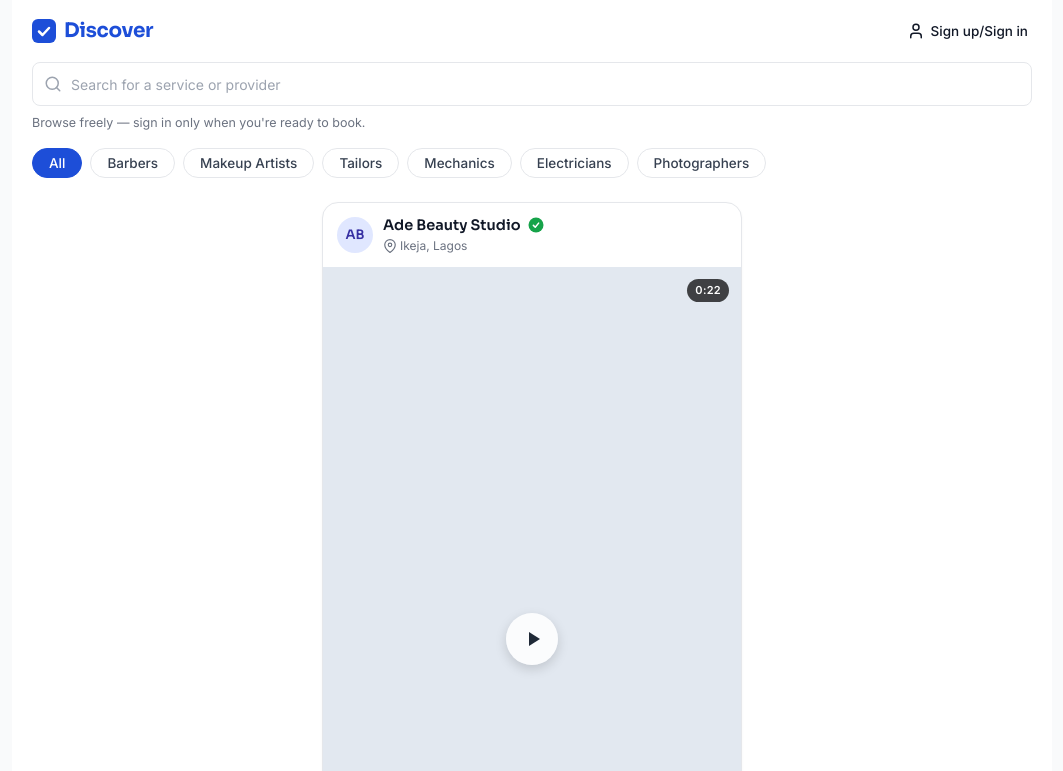
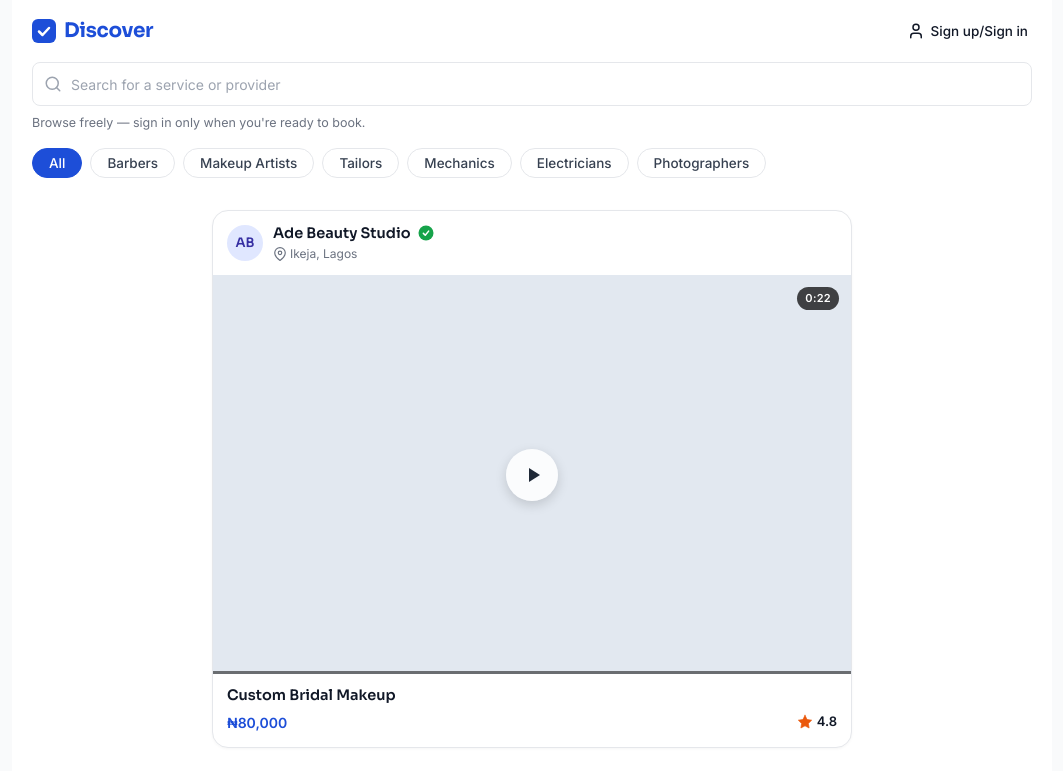
Before and after one commit to skilxpresshackathon/stacstart-project, a React (Vite) app: page / in a window 1280 px wide. Shown: the top 771 px of the page, without its empty margins (108-1171 px from the left). Built offline with nearby package versions, Linux system fonts and the light colour scheme.

Commit message:
fix: refine discover feed scrolling and layout

```diff
--- a/src/index.css
+++ b/src/index.css
@@ -63,6 +63,8 @@ body {
 
 /* Marketplace Header Area (Participates in scroll: hides on scroll down, reveals immediately on scroll up) */
 .marketplace-header-area {
+  position: sticky;
+  top: 0;
   z-index: 50;
   background-color: var(--color-bg-card);
   transition: transform 0.28s cubic-bezier(0.16, 1, 0.3, 1), box-shadow 0.2s ease;
@@ -280,19 +282,41 @@ body {
 /* Marketplace Content & Provider Cards */
 .marketplace-content {
   flex: 1;
-  padding: 8px 16px 40px 16px;
+  padding: 8px 12px 36px 12px;
   display: flex;
   justify-content: center;
 }
 
-/* Single vertical portrait feed across mobile, tablet, and desktop */
+/* Single vertical feed across mobile, tablet, and desktop */
 .provider-card-list {
   display: flex;
   flex-direction: column;
-  gap: 24px;
+  gap: 20px;
   width: 100%;
-  max-width: 420px;
+  max-width: 100%;
   margin: 0 auto;
+}
+
+@media (min-width: 640px) {
+  .marketplace-content {
+    padding: 12px 20px 44px 20px;
+  }
+
+  .provider-card-list {
+    max-width: 580px;
+    gap: 24px;
+  }
+}
+
+@media (min-width: 1024px) {
+  .marketplace-content {
+    padding: 16px 24px 48px 24px;
+  }
+
+  .provider-card-list {
+    max-width: 640px;
+    gap: 24px;
+  }
 }
 
 .provider-card {
@@ -372,17 +396,31 @@ body {
   margin-top: 1px;
 }
 
-/* Video Preview Area - 9:16 Short-Form Vertical Format */
+/* Video Preview Area - Responsive Media Container */
 .video-preview-container {
   position: relative;
   width: 100%;
-  aspect-ratio: 9 / 16;
+  aspect-ratio: 16 / 10;
+  max-height: 480px;
   background-color: var(--color-video-bg);
   display: flex;
   align-items: center;
   justify-content: center;
   overflow: hidden;
   user-select: none;
+}
+
+.video-preview-container:has(video) {
+  aspect-ratio: auto;
+}
+
+.video-preview-container video,
+.video-preview-container img {
+  width: 100%;
+  height: auto;
+  max-height: 480px;
+  object-fit: contain;
+  display: block;
 }
 
 .video-duration-badge {
@@ -923,9 +961,9 @@ body {
 }
 
 .detail-video-container {
-  aspect-ratio: 9 / 16;
-  max-height: 420px;
-  width: auto;
+  aspect-ratio: 16 / 10;
+  max-height: 400px;
+  width: 100%;
   margin: 0 auto;
   border-radius: 12px;
 }
--- a/src/pages/DiscoverPage.tsx
+++ b/src/pages/DiscoverPage.tsx
@@ -47,7 +47,7 @@ export function DiscoverPage() {
       } else if (delta > 6 && currentScrollY > 60) {
         // Scrolling downward -> hide header
         setIsHeaderVisible(false)
-      } else if (delta < -6) {
+      } else if (delta < -1) {
         // Scrolling upward -> immediately reveal header
         setIsHeaderVisible(true)
       }
```
